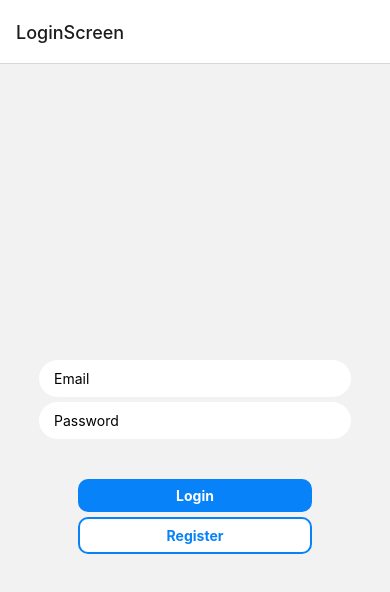
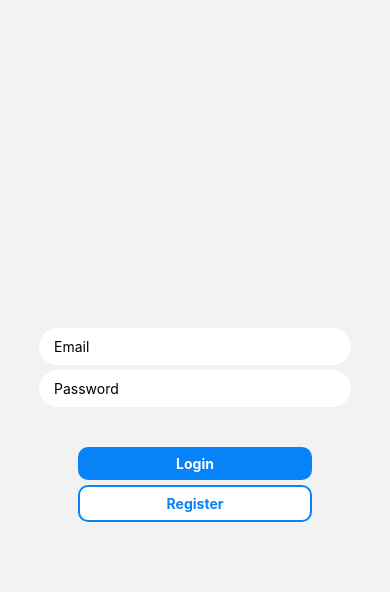
Before and after one commit to BlueFZ/AppRAION, a React Native app: screen / in a window 390 px wide. Shown: the top 592 px of the page. Built offline with nearby package versions, Linux system fonts and the light colour scheme.

Commit message:
Update MainNavigation.js

```diff
--- a/navigation/MainNavigation.js
+++ b/navigation/MainNavigation.js
@@ -11,7 +11,13 @@ const MainNavigation = () => {
   return (
     <NavigationContainer>
       <Stack.Navigator>
-        <Stack.Screen name="LoginScreen" component={LoginScreen} />
+        <Stack.Screen
+          name="LoginScreen"
+          component={LoginScreen}
+          options={{
+            headerShown: false,
+          }}
+        />
         <Stack.Screen name="HomeScreen" component={HomeScreen} />
         <Stack.Screen
           name="RegisterScreen"
```
